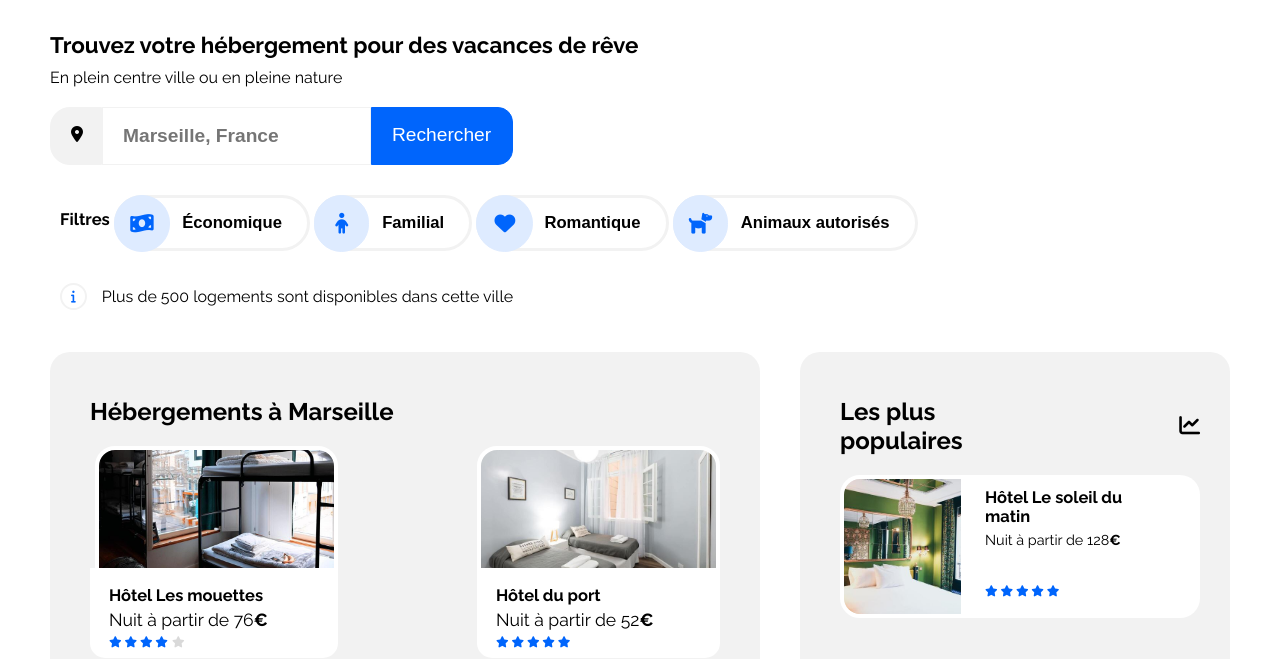
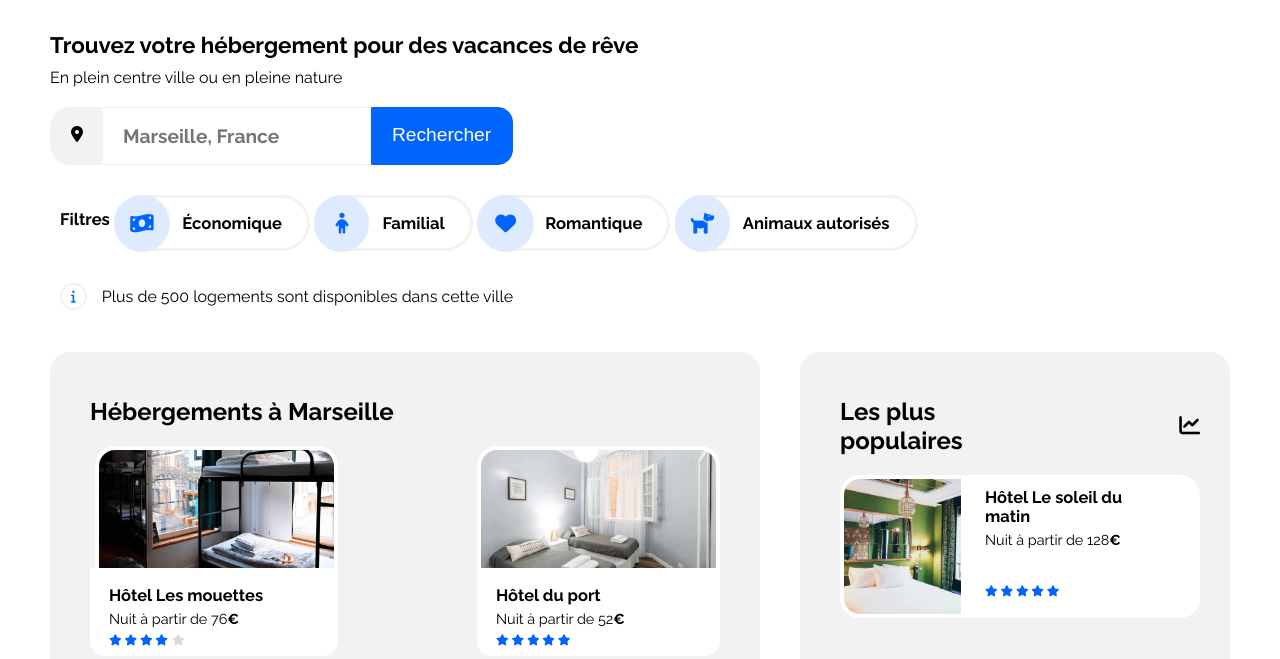
Before and after one commit to antoine9913/AntoineFrachisse--Bechu_2_12022021, a plain HTML site: page index.html in a window 1280 px wide. Shown: the part 102-761 px from the top of the page. Drawn offline with Linux system fonts and the light colour scheme; files whose address does not match are found by name.

Commit message:
ajust font family on all page

```diff
--- a/reservia.css
+++ b/reservia.css
@@ -85,7 +85,7 @@ a:hover {
 .section_title h1 {
   margin: 35px 0 10px 50px;
   font-size: 1.4em;
-  font-weight: 600;
+  font-weight: bold;
 }
 
 .section_sub-title span {
@@ -118,6 +118,7 @@ input {
   text-align: start;
   padding-left: 20px;
   font-weight: bold;
+  font-family: "raleway";
 }
 
 input[type="text"]:focus {
@@ -178,6 +179,7 @@ p label {
   cursor: pointer;
   padding: 22px 22px;
   transition: 0.8s;
+  font-family: "raleway";
 }
 
 .contains_economic {
@@ -449,7 +451,7 @@ p label {
 }
 
 .contains_hosting span {
-  font-size: 1.1em;
+  font-size: 0.9em;
 }
 
 /*Most popular*/
```
